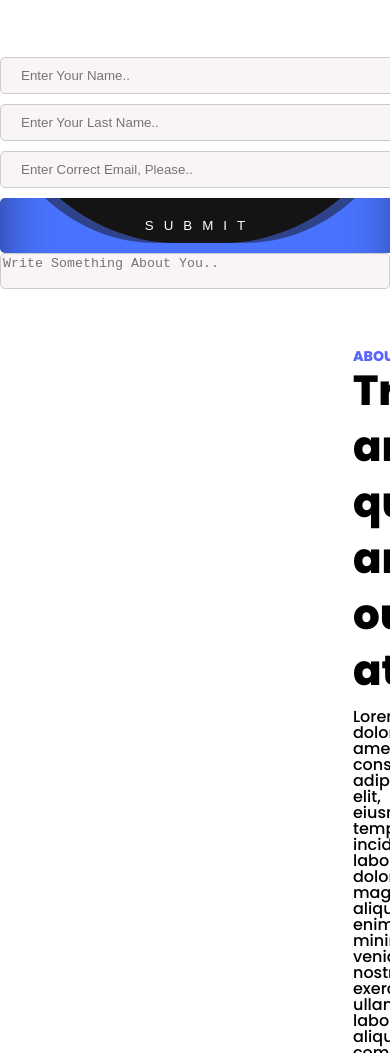
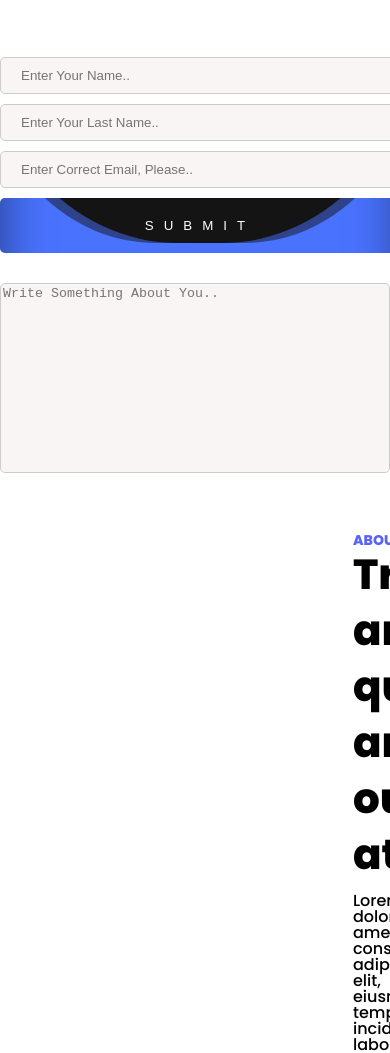
Before and after one commit to L-Cupitto/Forms, a plain HTML site: page index.html in a window 390 px wide. Shown: the part 687-1740 px from the top of the page. Drawn offline with Linux system fonts and the light colour scheme.

Commit message:
Responsive Update

```diff
--- a/css/responsive.css
+++ b/css/responsive.css
@@ -14,6 +14,14 @@
         -ms-flex-align: center;
             align-items: center;
   }
+  .forms-textarea {
+    flex-direction: column;
+    align-items: center;
+  }
+  .textarea {
+    margin: 30px auto 0 auto;
+    height: 190px;
+  }
   .block1 {
     max-width: 675px;
     margin: 0 auto;
```
